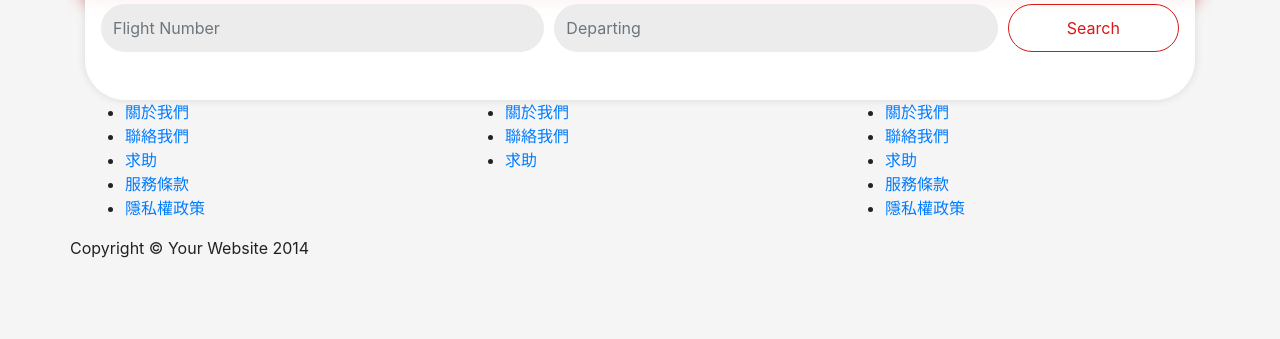
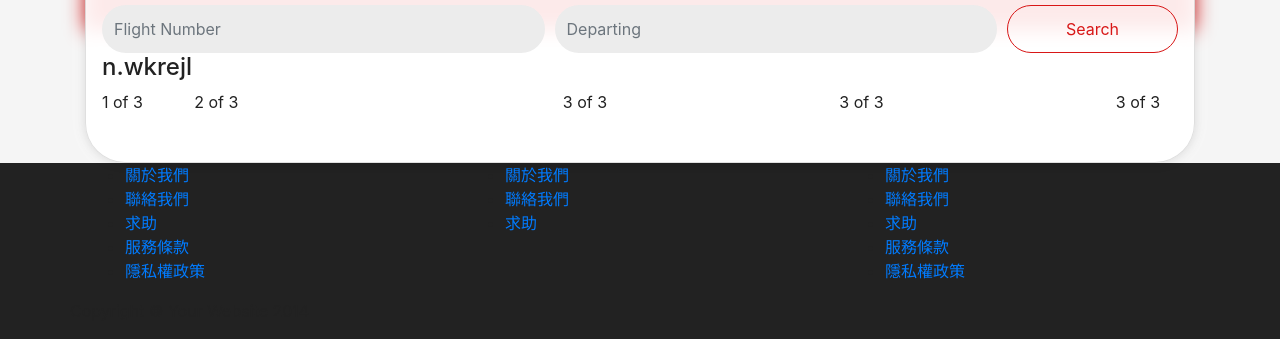
Before and after one commit to wandaciou/bs-flight, a website with bundled scripts: page index.html in a window 1280 px wide. Shown: the part 558-897 px from the top of the page. Before the commit the page ends 834 px from the top, so only its background shows below. Built offline with nearby package versions, Linux system fonts and the light colour scheme; files whose address does not match are found by name.

Commit message:
search result

```diff
--- a/index.html
+++ b/index.html
@@ -76,6 +76,7 @@
       <div class="row">
         <div class="col">
           <div class="white-mask"></div>
+          <div class="card">
             <form>
               <h2>mrwemkt</h2>
               <div class="form-row">
@@ -90,11 +91,33 @@
                 </div>
               </div>
             </form>
+            <div class="row">
+              <div class="col">
+                <h4>n.wkrejl</h4>
+              </div>
+            </div>
+            <div class="row">
+              <div class="col-1">
+                1 of 3
+              </div>
+              <div class="col-4">
+                2 of 3
+              </div>
+              <div class="col-3">
+                3 of 3
+              </div>
+              <div class="col-3">
+                3 of 3
+              </div>
+              <div class="col-1">
+                3 of 3
+              </div>
+            </div>
+          </div>
 
         </div>
       </div>
-      <div class="row">
-      </div>
+
     </div>
   </div>
 
--- a/scss/starter.scss
+++ b/scss/starter.scss
@@ -154,6 +154,7 @@ input[type="color"]:focus,
   margin-top: -10rem;
   // background-image: linear-gradient(0deg, #f4f4f4 50%, #d81717 50%, #d81717 100%);
   padding: 4rem 0 0 0;
+
   .white-mask{
     background-image: linear-gradient(0deg, #FFFFFF 49%, #E22929 50%, #E22929 100%);
     border-radius:40px;
@@ -166,11 +167,13 @@ input[type="color"]:focus,
     left:15px;
     z-index: -1;
   }
-  form{
+  .card{
     background-color: rgba(255,255,255,0.9);
     border-radius:40px;
     padding: 3rem 1rem;
     box-shadow: 0px 0px 11px 0px rgba(0,0,0,0.15);
+  }
+  form{
     h2{
       padding-bottom: 1rem;
     }
@@ -188,3 +191,7 @@ input[type="color"]:focus,
   }
 
 }
+
+footer{
+  background-color: #222222;
+}
```
Also changed, not shown: assets/css/starter.css, 1 other file. Lines whose indentation alone changed are shown as unchanged.
